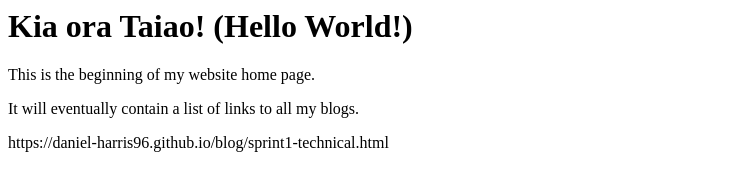
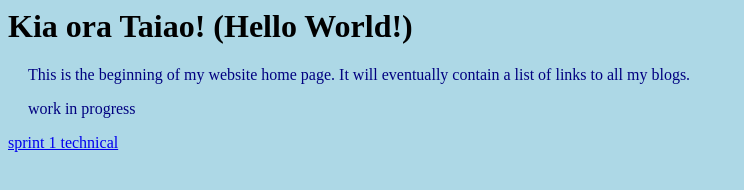
Before and after one commit to daniel-harris96/daniel-harris96.github.io, a plain HTML site: page index.html in a window 1280 px wide. Shown: the whole page, without its empty margins (0-744 px from the left). Drawn offline with Linux system fonts and the light colour scheme.

Commit message:
Add hyperlink

```diff
--- a/index.html
+++ b/index.html
@@ -1,11 +1,16 @@
 <html>
   <head>
-    <title>My blog</title>
+    <link href="https://fonts.googleapis.com/css2?family=Karla:ital@0;1&family=Quicksand:wght@400;515&display=swap" rel="stylesheet">
+  <link href="styles/main.css" rel="stylesheet">
+    <title>Daniel Harris</title>
   <body>
     <h1>Kia ora Taiao! (Hello World!)</h1>
-    <p> This is the beginning of my website home page.</p>
-    <p> It will eventually contain a list of links to all my blogs. </p>
-    <p>https://daniel-harris96.github.io/blog/sprint1-technical.html</p>
+    <p> This is the beginning of my website home page.
+      It will eventually contain a list of links to all my blogs.
+    </p>
+    <p>work in progress</p>
+
     <p></p>
+    <a href="https://daniel-harris96.github.io/blog/sprint1-technical.html">sprint 1 technical</a>
   </body>
 </html>
--- a/styles/main.css
+++ b/styles/main.css
@@ -0,0 +1,8 @@
+body {
+    background-color: lightblue;
+  }
+
+  p {
+    color: navy;
+    margin-left: 20px;
+  }
```
